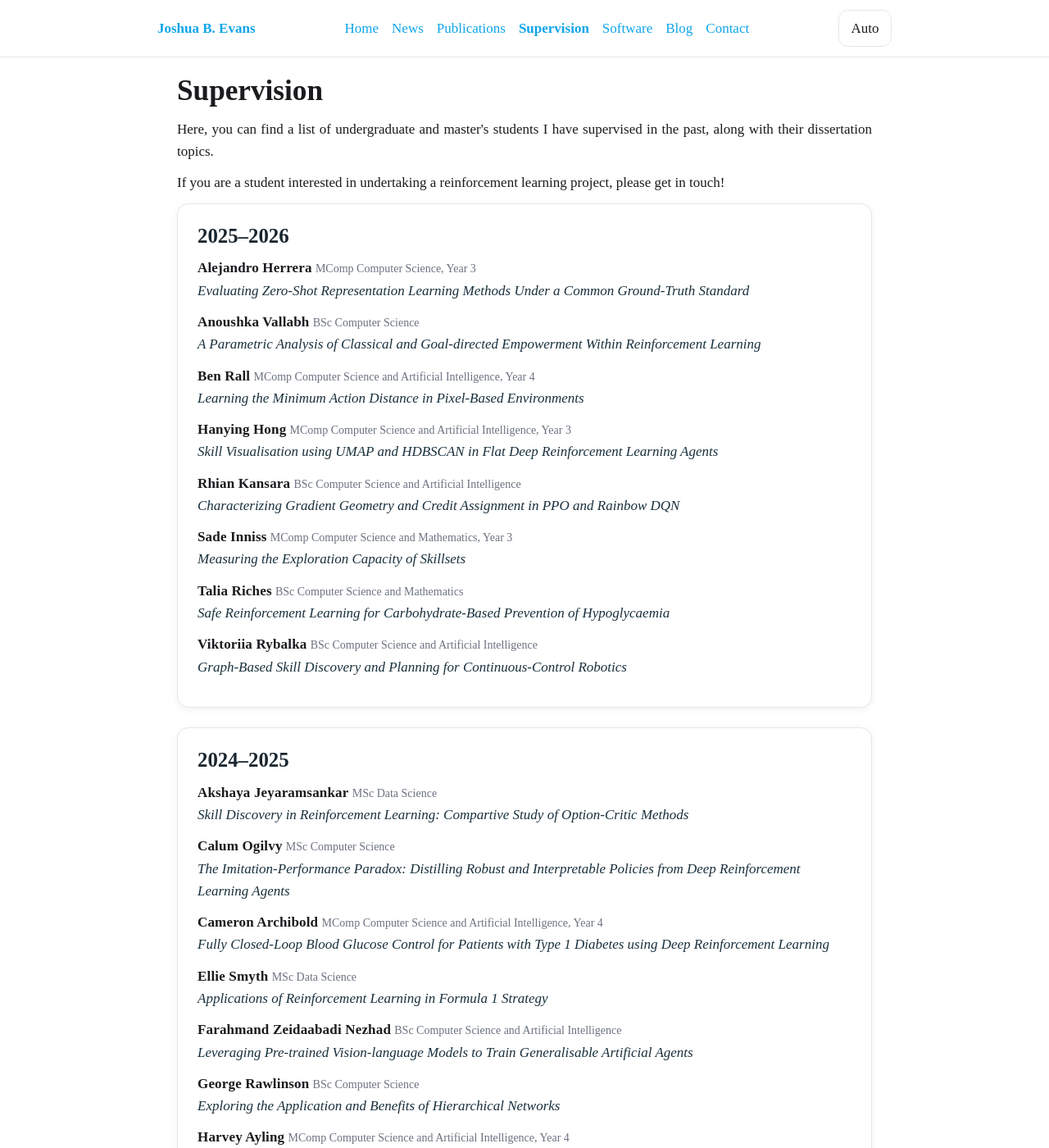
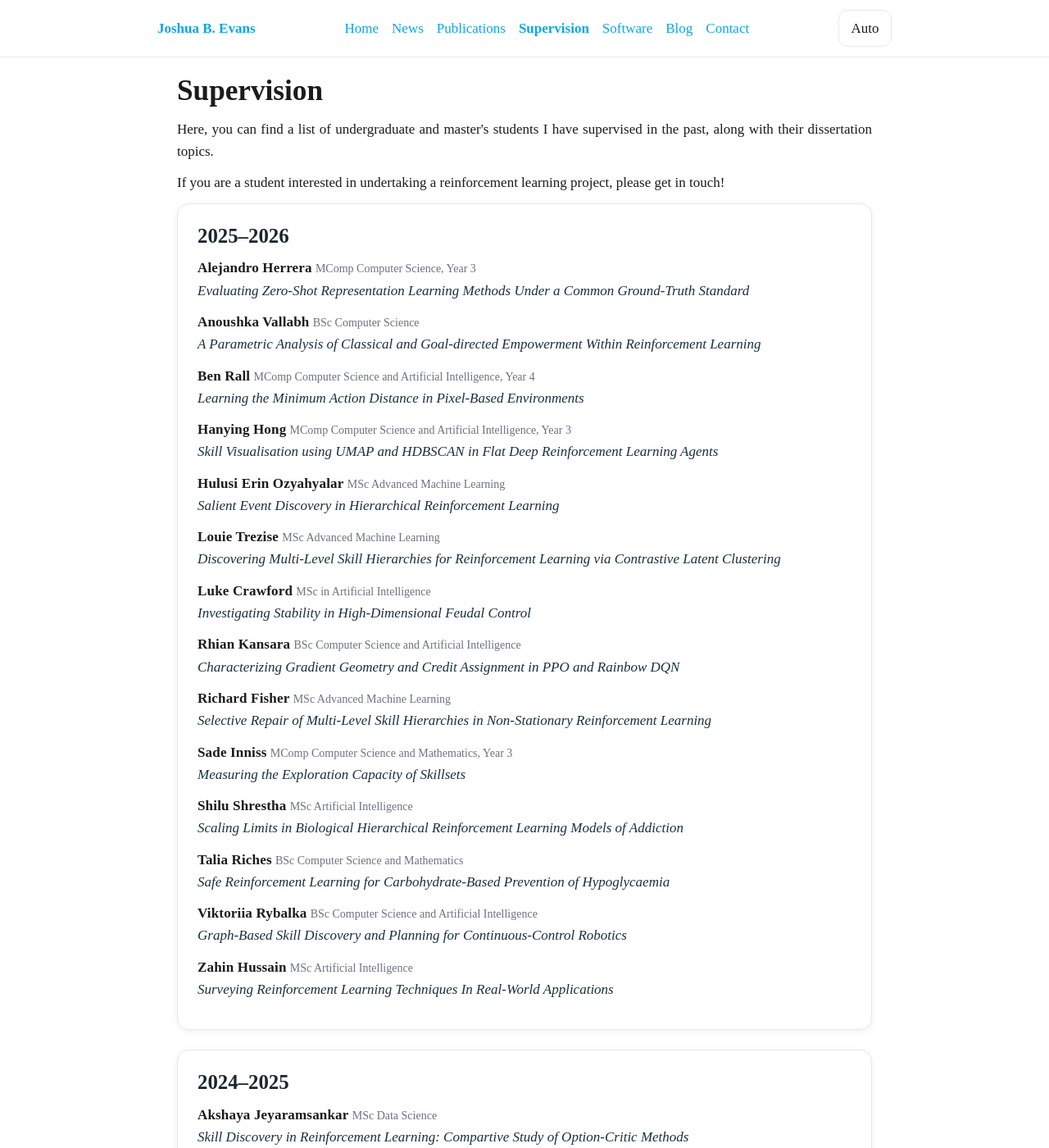
Before and after one commit to Ueva/personal-website, a Jekyll site: the page built from academic-website/supervision.html, in a window 1280 px wide and 1400 px high. Shown: the whole window at 82% size. Built offline with Jekyll 4.4.1, drawn with Linux system fonts in a browser that asks for light colours; some web fonts are replaced.

Commit message:
chore: Updated past_students.yaml with PGT 25-26 dissertations.

```diff
--- a/academic-website/_data/past_students.yaml
+++ b/academic-website/_data/past_students.yaml
@@ -199,3 +199,33 @@ students:
     year: 2026
     thesis: "Graph-Based Skill Discovery and Planning for Continuous-Control Robotics"
     degree: "BSc Computer Science and Artificial Intelligence"
+
+  - name: "Zahin Hussain"
+    year: 2026
+    thesis: "Surveying Reinforcement Learning Techniques In Real-World Applications"
+    degree: "MSc Artificial Intelligence"
+
+  - name: "Shilu Shrestha"
+    year: 2026
+    thesis: "Scaling Limits in Biological Hierarchical Reinforcement Learning Models of Addiction"
+    degree: "MSc Artificial Intelligence"
+
+  - name: "Luke Crawford"
+    year: 2026
+    thesis: "Investigating Stability in High-Dimensional Feudal Control"
+    degree: "MSc in Artificial Intelligence"
+
+  - name: "Richard Fisher"
+    year: 2026
+    thesis: "Selective Repair of Multi-Level Skill Hierarchies in Non-Stationary Reinforcement Learning"
+    degree: "MSc Advanced Machine Learning"
+
+  - name: "Louie Trezise"
+    year: 2026
+    thesis: "Discovering Multi-Level Skill Hierarchies for Reinforcement Learning via Contrastive Latent Clustering"
+    degree: "MSc Advanced Machine Learning"
+
+  - name: "Hulusi Erin Ozyahyalar"
+    year: 2026
+    thesis: "Salient Event Discovery in Hierarchical Reinforcement Learning"
+    degree: "MSc Advanced Machine Learning"
```
